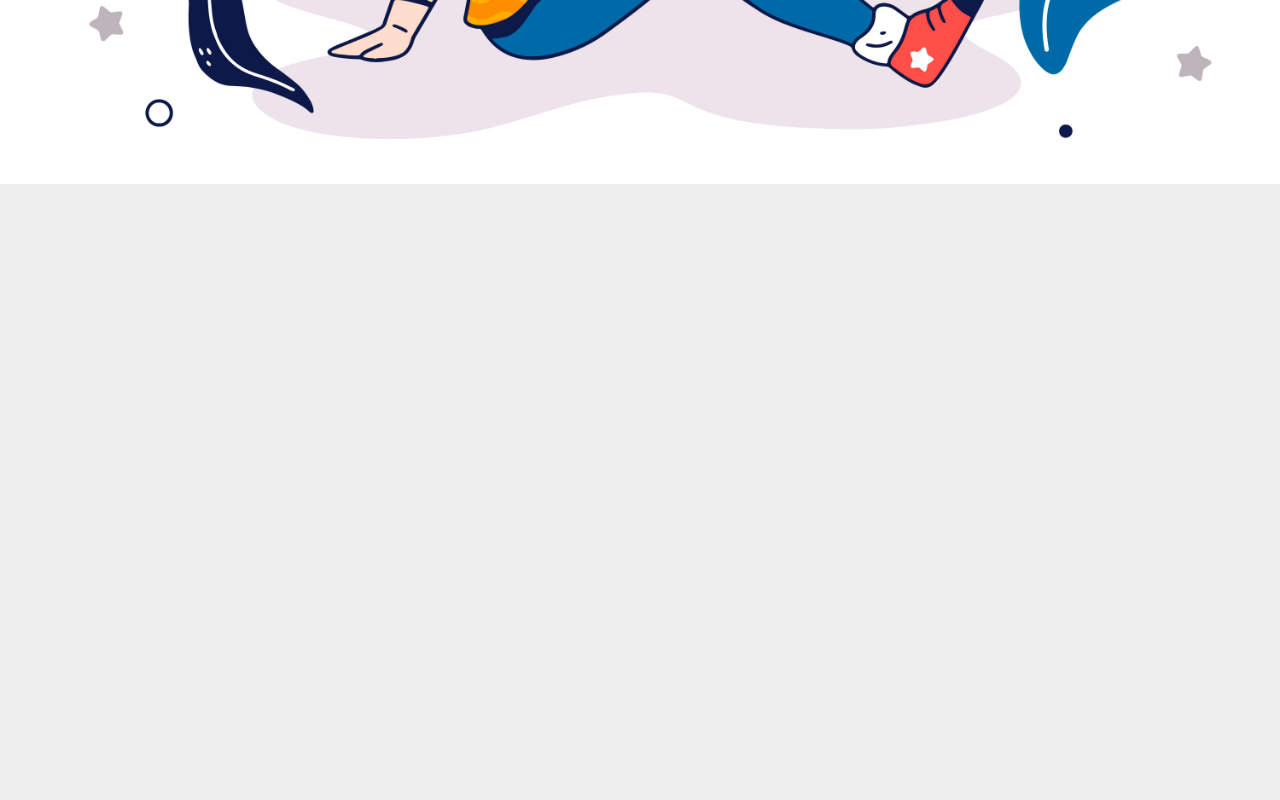
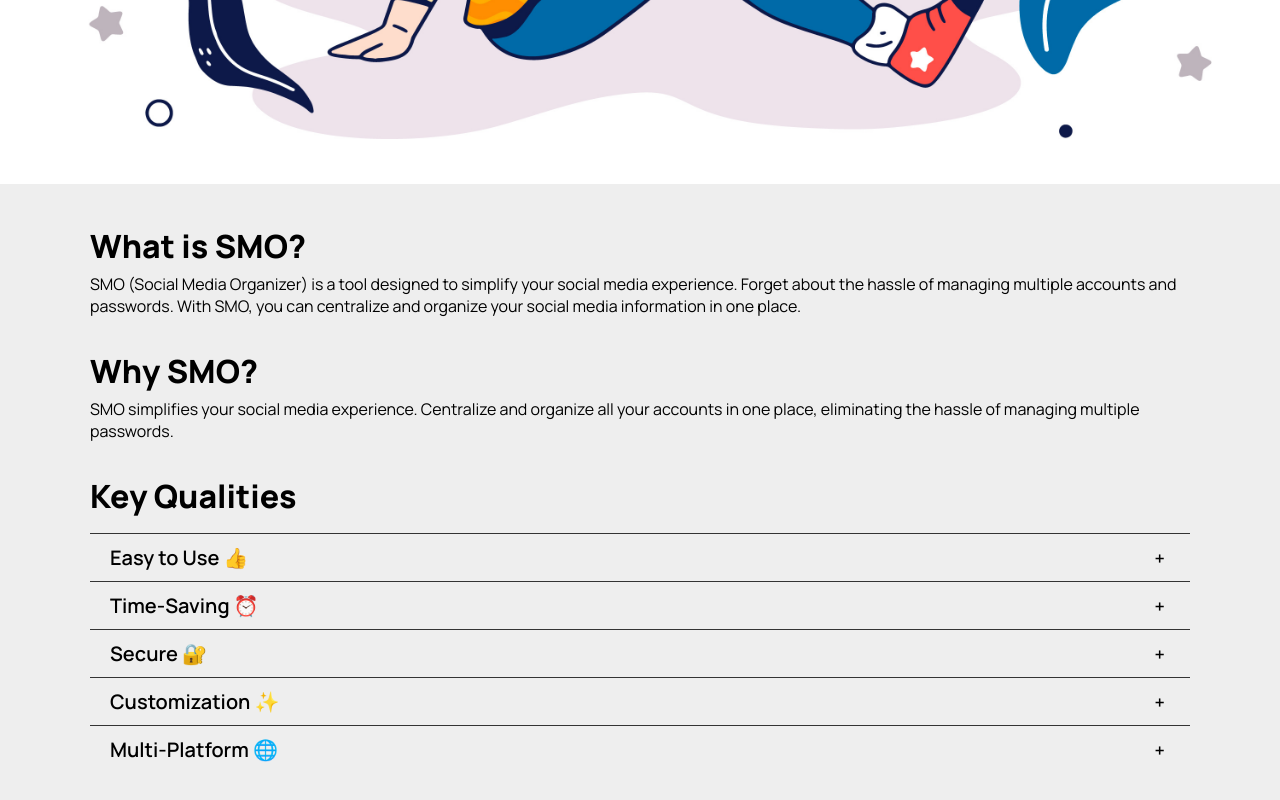
Before and after one commit to Biolater/social-media-organizer, a React (Vite) app: page / in a window 1280 px wide. Shown: the part 616-1416 px from the top of the page. Built offline with nearby package versions, Linux system fonts and the light colour scheme.

Commit message:
accordion

```diff
--- a/src/App.jsx
+++ b/src/App.jsx
@@ -1,14 +1,15 @@
-import './App.css';
-import Navbar from './Components/Navbar/Navbar';
-import Hero from './Components/Hero/Hero';
+import "./App.css";
+import Navbar from "./Components/Navbar/Navbar";
+import Hero from "./Components/Hero/Hero";
+import Smo from "./Components/WhatIsSmo/Smo";
 function App() {
-
   return (
     <>
       <Navbar />
       <Hero />
+      <Smo />
     </>
-  )
+  );
 }
 
-export default App
+export default App;
--- /dev/null
+++ b/src/Components/WhatIsSmo/Smo.css
@@ -0,0 +1,80 @@
+#what-is-smo {
+    height: 100vh;
+    width: 100%;
+    padding: 40px 0px;
+    background-repeat: no-repeat;
+    background-size: cover;
+    background-position: center;
+}
+
+
+
+#what-is-smo .section-title {
+    font-size: 32px;
+}
+
+#what-is-smo .section-description {
+    margin-top: 5px;
+}
+
+#what-is-smo .container .answer:nth-child(2) {
+    margin-top: 32px;
+}
+
+.accordion-title h2 {
+    font-size: 32px;
+}
+
+.accordion-title {
+    margin-bottom: 15px;
+}
+
+.accordion-header {
+    position: relative;
+}
+
+.accordion-container {
+    margin-top: 32px;
+}
+
+.accordion-item {
+    padding: 10px 20px;
+    cursor: pointer;
+    border-top: 1px solid #333;
+}
+
+.accordion-content {
+    height: 0;
+    overflow: hidden;
+}
+
+.accordion-content p {
+    padding: 10px 0px;
+}
+
+.content-active {
+    height: auto;
+}
+
+.accordion-item .accordion-header::after {
+    content: "+";
+    font-size: 18px;
+    font-weight: 600;
+    position: absolute;
+    top: 50%;
+    right: 0;
+    transform: translate(-50%, -50%);
+}
+
+.active {
+    display: block;
+}
+
+.accordion-item.active .accordion-header::after {
+    content: "-";
+}
+
+.accordion-header p {
+    font-size: 20px;
+    font-weight: 600;
+}
--- /dev/null
+++ b/src/Components/WhatIsSmo/Smo.jsx
@@ -0,0 +1,103 @@
+import React from "react";
+import "./Smo.css";
+import { useState } from "react";
+const Smo = () => {
+  const qualities = [
+    {
+      name: "Easy to Use",
+      content:
+        "SMO provides a user-friendly interface for effortless navigation.",
+      icon: "👍",
+    },
+    {
+      name: "Time-Saving",
+      content:
+        "Save time by quickly accessing and managing all your social media accounts in one place.",
+      icon: "⏰",
+    },
+    {
+      name: "Secure",
+      content:
+        "Your social media information is securely stored, ensuring the safety of your accounts.",
+      icon: "🔐",
+    },
+    {
+      name: "Customization",
+      content:
+        "Tailor your account entries with personalized details, making organization a breeze.",
+      icon: "✨",
+    },
+    {
+      name: "Multi-Platform",
+      content:
+        "SMO supports various social media platforms, offering a versatile solution.",
+      icon: "🌐",
+    },
+  ];
+
+  const [activeAccordion, setActiveAccordion] = useState([]);
+
+  const handleAccordionClick = (accordionName) => {
+    setActiveAccordion((previousArray) => {
+      if (previousArray.includes(accordionName)) {
+        const newArray = previousArray.filter((item) => item !== accordionName);
+        return newArray;
+      } else {
+        return [...previousArray, accordionName];
+      }
+    });
+  };
+
+  return (
+    <section id="what-is-smo">
+      <div className="container">
+        <div className="answer">
+          <h2 className="section-title">What is SMO?</h2>
+          <p className="section-description">
+            SMO (Social Media Organizer) is a tool designed to simplify your
+            social media experience. Forget about the hassle of managing
+            multiple accounts and passwords. With SMO, you can centralize and
+            organize your social media information in one place.
+          </p>
+        </div>
+        <div className="answer">
+          <h2 className="section-title">Why SMO?</h2>
+          <p className="section-description">
+            SMO simplifies your social media experience. Centralize and organize
+            all your accounts in one place, eliminating the hassle of managing
+            multiple passwords.
+          </p>
+        </div>
+        <div className="accordion-container">
+          <div className="accordion-title">
+            <h2>Key Qualities</h2>
+          </div>
+          {qualities.map((item, index) => (
+            <div
+              key={index}
+              onClick={() => handleAccordionClick(item.name)}
+              className={`accordion-item ${
+                activeAccordion.includes(item.name) ? "active" : ""
+              }`}
+            >
+              <div className="accordion-header">
+                <p>
+                  {item.name} {item.icon}
+                </p>
+              </div>
+              <div
+                className={`accordion-content ${
+                  activeAccordion.includes(item.name) ? "content-active" : ""
+                }`}
+              >
+                <p>{item.content}</p>
+              </div>
+            </div>
+          ))}
+        </div>
+      </div>
+    </section>
+  );
+};
+
+export default Smo;
```
Also changed, not shown: src/assets/smo.svg (deleted).
